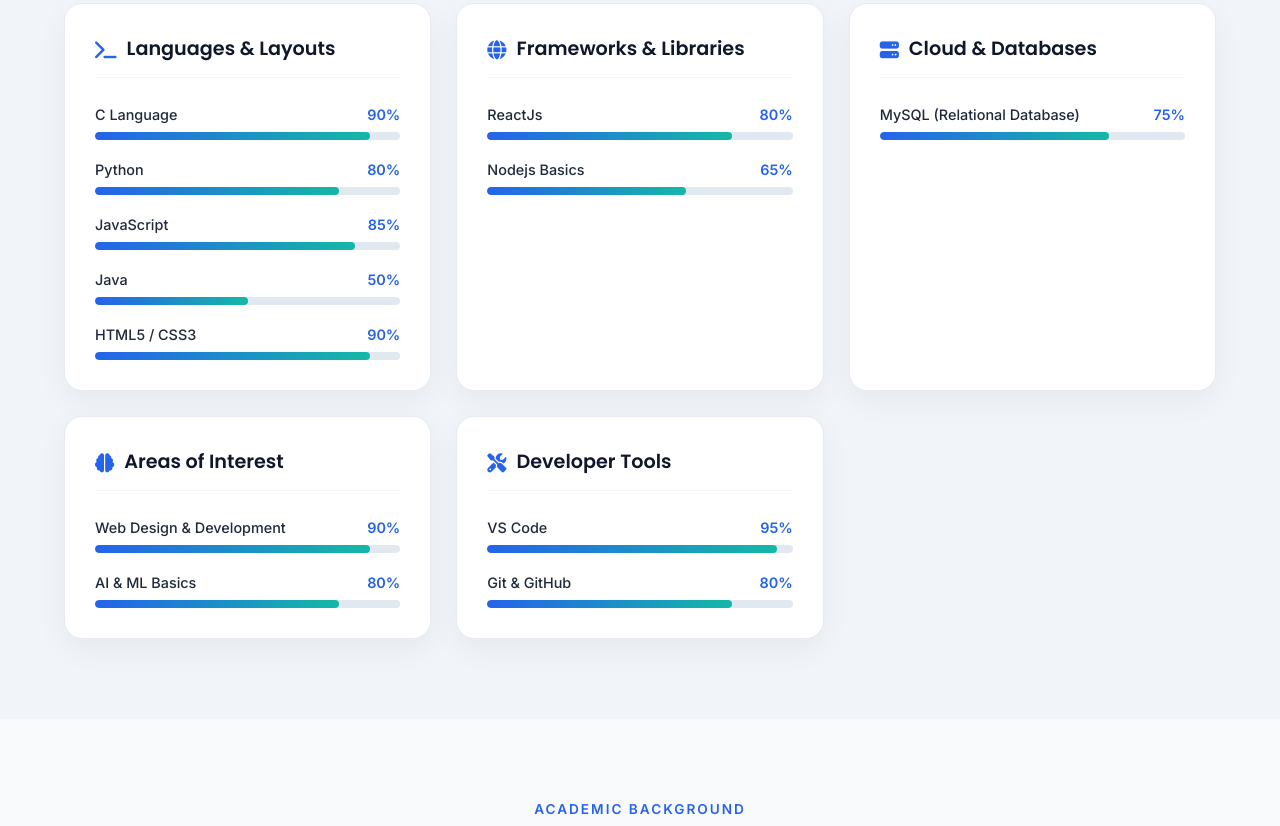
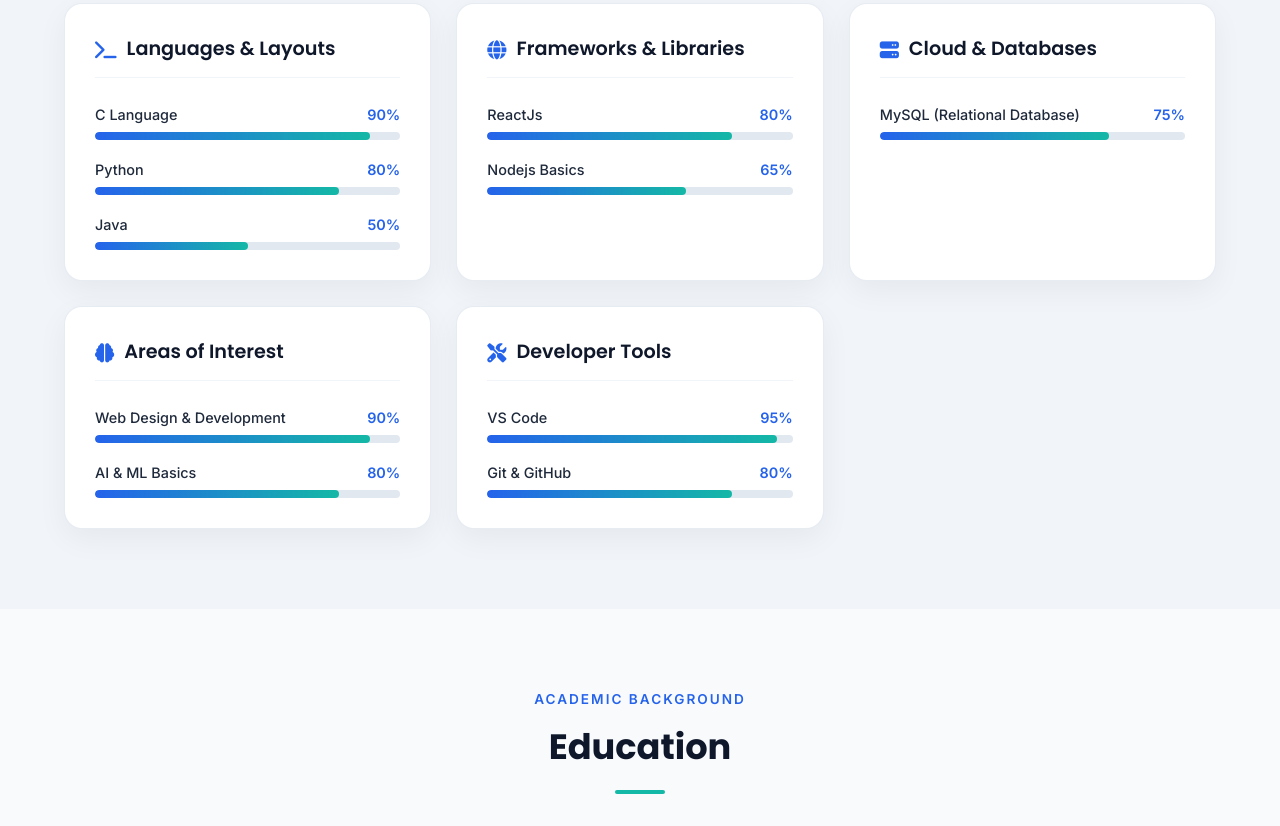
Before and after one commit to nohitha08-cloud/portfolio, a website built with Vite: page index.html in a window 1280 px wide. Shown: the part 1834-2660 px from the top of the page. Built offline with nearby package versions, Linux system fonts and the light colour scheme.

Commit message:
Remove JavaScript and HTML5/CSS3 from Languages section

```diff
--- a/index.html
+++ b/index.html
@@ -208,29 +208,11 @@
             </div>
             <div class="skill-item">
               <div class="skill-info">
-                <span>JavaScript</span>
-                <span class="skill-percentage">85%</span>
-              </div>
-              <div class="progress-track">
-                <div class="progress-fill" style="width: 0%;" data-width="85%"></div>
-              </div>
-            </div>
-            <div class="skill-item">
-              <div class="skill-info">
                 <span>Java</span>
                 <span class="skill-percentage">50%</span>
               </div>
               <div class="progress-track">
                 <div class="progress-fill" style="width: 0%;" data-width="50%"></div>
-              </div>
-            </div>
-            <div class="skill-item">
-              <div class="skill-info">
-                <span>HTML5 / CSS3</span>
-                <span class="skill-percentage">90%</span>
-              </div>
-              <div class="progress-track">
-                <div class="progress-fill" style="width: 0%;" data-width="90%"></div>
               </div>
             </div>
           </div>
@@ -682,9 +664,7 @@
                   <div class="resume-skill-bubbles">
                     <span>C (90%)</span>
                     <span>Python (80%)</span>
-                    <span>JavaScript (85%)</span>
                     <span>Java (50%)</span>
-                    <span>HTML+CSS</span>
                     <span>ReactJs</span>
                     <span>Nodejs</span>
                     <span>MySQL</span>
```
Also changed, not shown: 1 other file.
